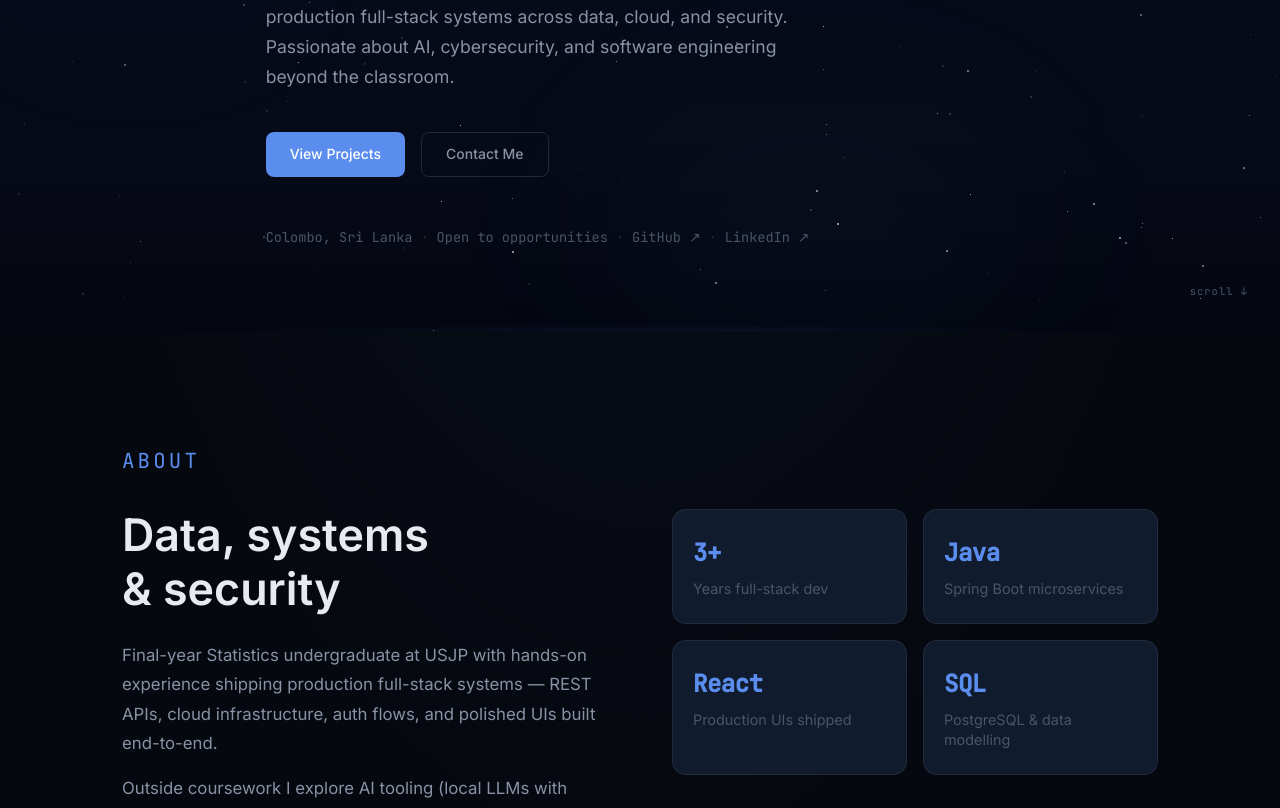
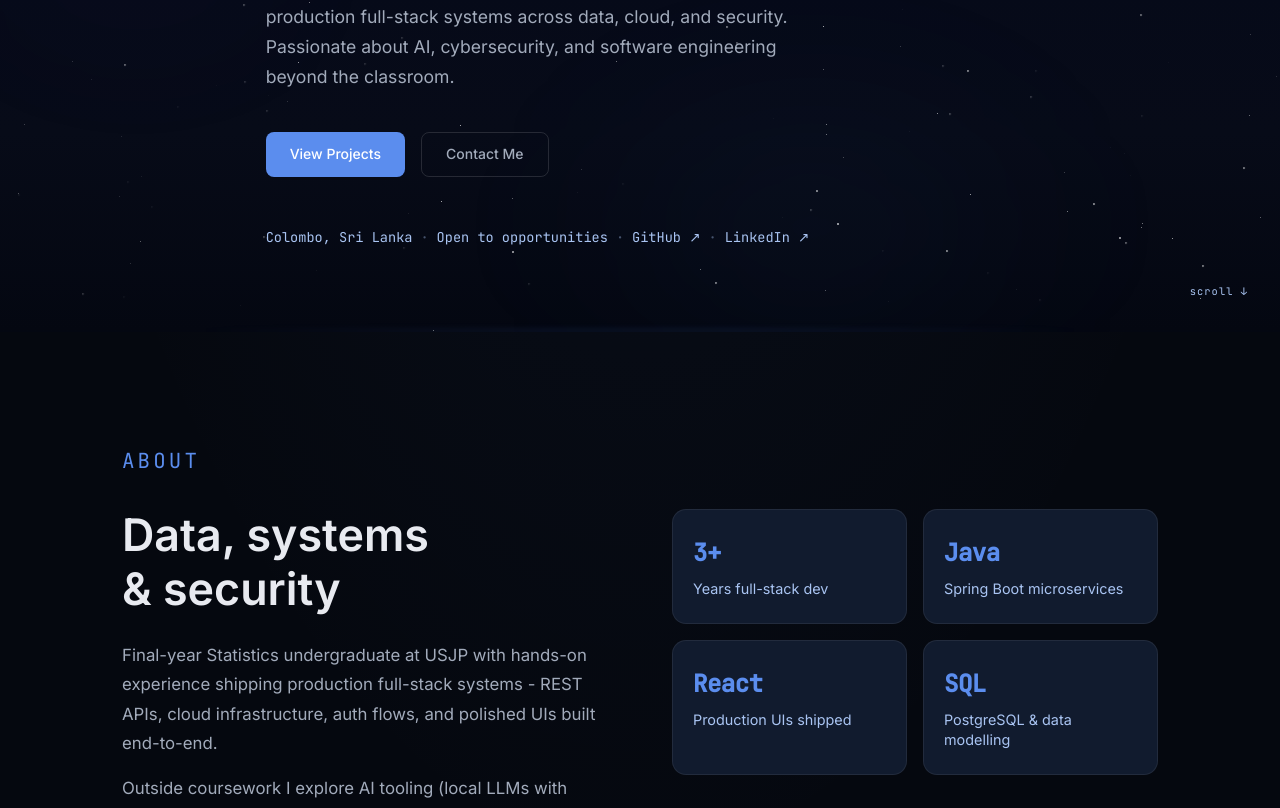
Before and after one commit to Thisaru-Sach/Portfolio-Website, a React (Vite) app: page / in a window 1280 px wide. Shown: the part 468-1276 px from the top of the page. Built offline with nearby package versions, Linux system fonts and the light colour scheme.

Commit message:
Content changes

```diff
--- a/src/components/About/About.jsx
+++ b/src/components/About/About.jsx
@@ -13,7 +13,7 @@ export default function About() {
             </h2>
             <p className="about-body reveal d1">
               Final-year Statistics undergraduate at USJP with hands-on experience shipping
-              production full-stack systems — REST APIs, cloud infrastructure, auth flows, and
+              production full-stack systems - REST APIs, cloud infrastructure, auth flows, and
               polished UIs built end-to-end.
             </p>
             <p className="about-body reveal d2">
--- a/src/components/Projects/Projects.css
+++ b/src/components/Projects/Projects.css
@@ -120,7 +120,7 @@
 .project-preview {
   position: fixed;
   z-index: 200;
-  width: 280px;
+  width: 480px;
   background: var(--bg-card);
   border: 1px solid var(--border-hover);
   border-radius: var(--radius-lg);
@@ -131,7 +131,7 @@
 }
 .project-preview img {
   width: 100%;
-  height: 170px;
+  height: 370px;
   object-fit: cover;
   display: block;
 }
--- a/src/data/projects.js
+++ b/src/data/projects.js
@@ -1,3 +1,5 @@
+import dataxplore from '../assets/dataxplore.png';
+
 export const projects = [
   {
     id: 1,
@@ -7,9 +9,9 @@ export const projects = [
       'Full-stack competition platform for the USJP Statistics Society. Built with React/Vite, Supabase, and Vercel - covering NIC+email authentication via Edge Functions, drag-and-drop file submissions (JSZip), an admin dashboard, phase-driven config system, and a Top 10 Teams reveal. Handled a security incident with API key rotation and RLS hardening.',
     tech: ['React', 'Vite', 'Supabase', 'Vercel', 'PostgreSQL'],
     role: 'Full-Stack Developer',
-    github: 'https://github.com/thisaru',
+    github: 'https://github.com/Thisaru-Sach/Dataxplore-website',
     live: null,
-    image: 'https://images.unsplash.com/photo-1460925895917-afdab827c52f?w=640&q=80',
+    image: dataxplore,
   },
   {
     id: 2,
@@ -19,7 +21,7 @@ export const projects = [
       'Migrated a Node.js/Express + web frontend attendance system to React Native (Expo) with MongoDB Atlas. Fixed a critical encryption key bug (keys were regenerated on every server restart), implemented base64 QR image delivery, and resolved Atlas IP whitelisting for dynamic hotspot IPs.',
     tech: ['React Native', 'Expo', 'Node.js', 'MongoDB Atlas', 'Express'],
     role: 'Mobile & Backend Developer',
-    github: 'https://github.com/thisaru',
+    github: 'https://github.com/Thisaru-Sach',
     live: null,
     image: 'https://images.unsplash.com/photo-1555949963-aa79dcee981c?w=640&q=80',
   },
@@ -31,7 +33,7 @@ export const projects = [
       'Spring Boot microservices marketplace for circular economy trading. Covers React 18 frontend, JWT/Zero Trust auth, RBAC, XSS/SQLi prevention, SSE notifications, Eureka service discovery, and API Gateway — built as a combined learning and production-delivery project over a nine-week roadmap.',
     tech: ['Java', 'Spring Boot', 'React', 'JWT', 'Docker', 'Eureka'],
     role: 'Full-Stack & Security Engineer',
-    github: 'https://github.com/thisaru',
+    github: 'https://github.com/Thisaru-Sach',
     live: null,
     image: 'https://images.unsplash.com/photo-1551288049-bebda4e38f71?w=640&q=80',
   },
@@ -43,7 +45,7 @@ export const projects = [
       'Streamlit app for bulk certificate generation and email delivery. Handles PDF stamping, Gmail SMTP, and CSV batch processing — deployed on a Windows machine with a Device Guard workaround. Used to issue certificates for the DataXplore workshop participants.',
     tech: ['Python', 'Streamlit', 'Pandas', 'SMTP', 'PDF'],
     role: 'Backend & Automation Developer',
-    github: 'https://github.com/thisaru',
+    github: 'https://github.com/Thisaru-Sach',
     live: null,
     image: 'https://images.unsplash.com/photo-1611974789855-9c2a0a7236a3?w=640&q=80',
   },
--- a/src/index.css
+++ b/src/index.css
@@ -12,8 +12,8 @@
   --bg-card-hover: #162035;
 
   --text-primary: #e8eaf0;
-  --text-secondary: #8892a4;
-  --text-muted:   #4a5568;
+  --text-secondary: #a2abbb;
+  --text-muted:   #a9c4f2;
 
   --accent:      #5b8dee;
   --accent-dim:  rgba(91, 141, 238, 0.12);
```
Also changed, not shown: src/assets/dataxplore.png (added).
